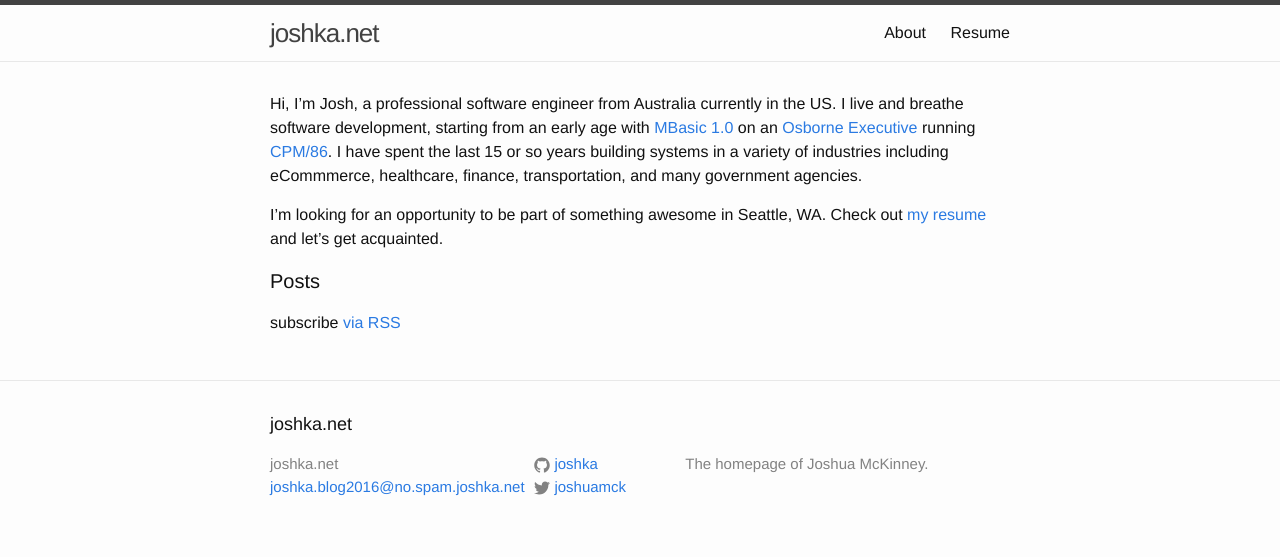
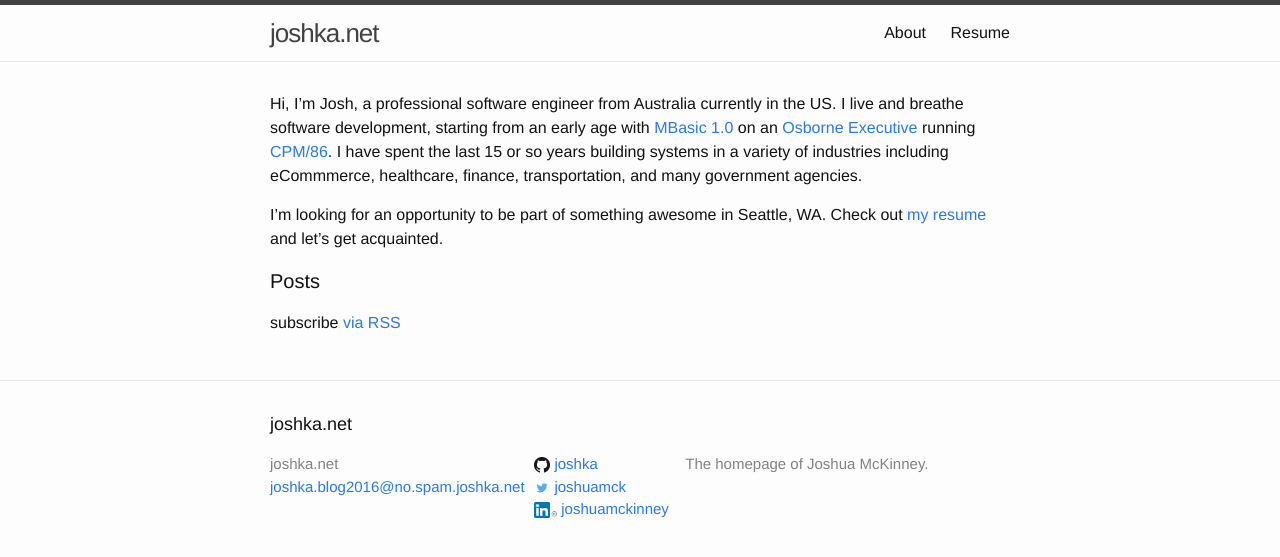
Before and after one commit to joshka/joshka.github.io, a Jekyll site: the page built from index.html, in a window 1280 px wide. Shown: the top 557 px of the page. Built offline with Jekyll 4.4.1, drawn with Linux system fonts in a browser that asks for light colours.

Commit message:
Update logos
Add linkedin and bump logos to correct versions from sites without rounding etc.

```diff
--- a/_config.yml
+++ b/_config.yml
@@ -14,6 +14,7 @@ baseurl: "" # the subpath of your site, e.g. /blog
 url: "http://www.joshka.net" # the base hostname & protocol for your site
 twitter_username: joshuamck
 github_username:  joshka
+linkedin_username: joshuamckinney
 
 # Build settings
 markdown: kramdown
--- a/_includes/footer.html
+++ b/_includes/footer.html
@@ -25,6 +25,12 @@
             {% include icon-twitter.html username=site.twitter_username %}
           </li>
           {% endif %}
+
+          {% if site.linkedin_username %}
+          <li>
+            {% include icon-linkedin.html username=site.linkedin_username %}
+          </li>
+          {% endif %}
         </ul>
       </div>
 
--- a/_includes/icon-github.html
+++ b/_includes/icon-github.html
@@ -1 +1,3 @@
-<a href="https://github.com/{{ include.username }}"><span class="icon icon--github">{% include icon-github.svg %}</span><span class="username">{{ include.username }}</span></a>
+<a href="https://github.com/{{ include.username }}">
+  <img src="/images/github_logo.png" height="16px">
+  <span class="username">{{ include.username }}</span></a>
--- /dev/null
+++ b/_includes/icon-linkedin.html
@@ -0,0 +1,3 @@
+<a href="https://linkedin.com/in/{{ include.username }}">
+  <img src="/images/linkedin_logo.png" height="16px">
+  <span class="username">{{ include.username }}</span></a>
--- a/_includes/icon-twitter.html
+++ b/_includes/icon-twitter.html
@@ -1 +1,3 @@
-<a href="https://twitter.com/{{ include.username }}"><span class="icon icon--twitter">{% include icon-twitter.svg %}</span><span class="username">{{ include.username }}</span></a>
+<a href="https://twitter.com/{{ include.username }}">
+  <img src="/images/twitter_logo.png" height="16px">
+  <span class="username">{{ include.username }}</span></a>
```
Also changed, not shown: images/github_logo.png (added), images/linkedin_logo.png (added), images/twitter_logo.png (added).
